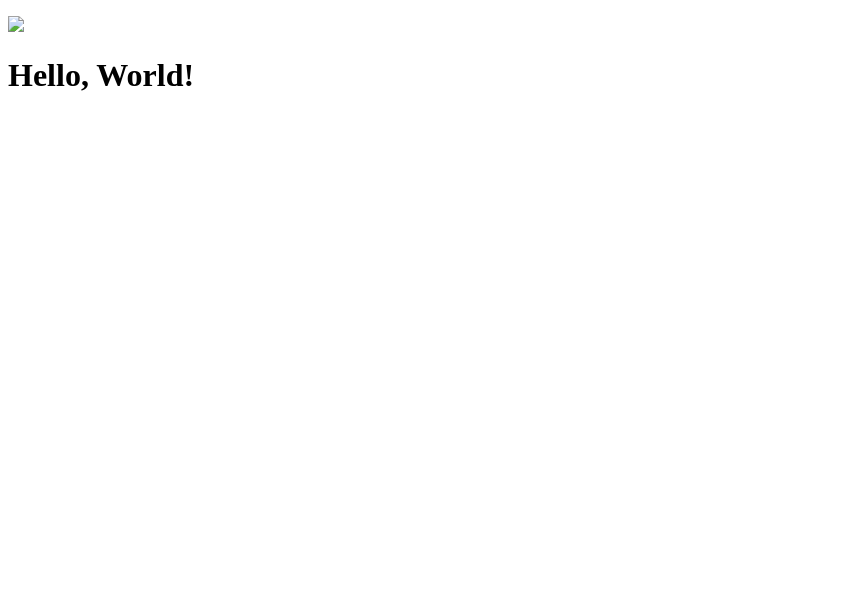
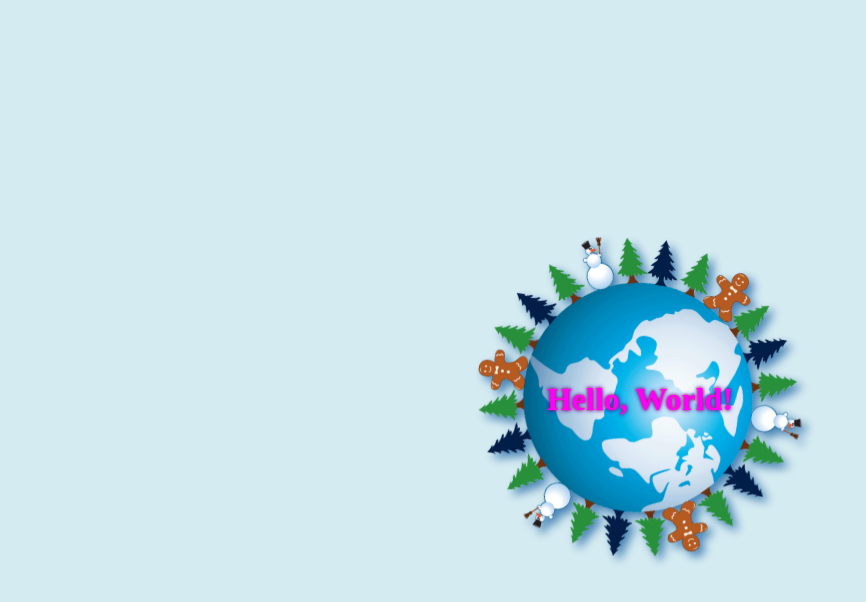
Before and after one commit to SerKin0/Laboratory_FrontEnd, a plain HTML site: page templates/index.html in a window 1280 px wide. Shown: the whole page, without its empty margins (0-866 px from the left). Drawn offline with Linux system fonts and the light colour scheme; the site is published under a folder, as on GitHub Pages, so addresses that start at the root find nothing; a web font is replaced by a local one.

Commit message:
Change settings static.yml

```diff
--- a/templates/index.html
+++ b/templates/index.html
@@ -5,17 +5,17 @@
     <meta name="viewport" content="width=device-width, initial-scale=1.0">
     <title>FrontEnd</title>
     <link rel="stylesheet" href="https://fonts.googleapis.com/css?family=Sofia">
-    <link rel="stylesheet" href="/static/style.css">
-    <script src="/js/main.js"></script>
+    <link rel="stylesheet" href="../static/style.css">
+    <script src="../js/main.js"></script>
 </head>
 <body>
     <p id="demo"></p>
     <div class="container">
         <div id="hello_image">
-            <img src="/images/world.png" class="rotate" width=50% height=auto>
+            <img src="../images/world.png" class="rotate" width=50% height=auto>
         </div>
         <div class="centered">
-            <h1 onclick="playAudio('/images/song.mp3')">Hello, World!</h1>
+            <h1 onclick="playAudio('../images/song.mp3')">Hello, World!</h1>
         </div>
     </div>
     <script>
```
Also changed, not shown: 1 other file.
